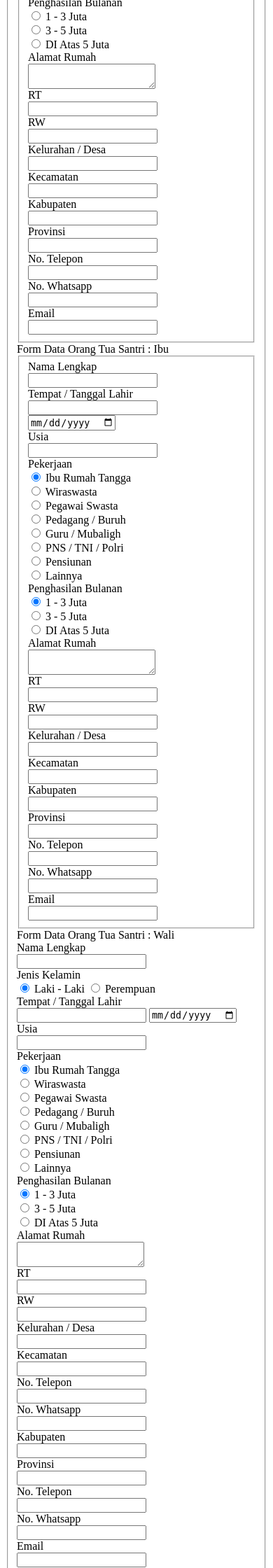
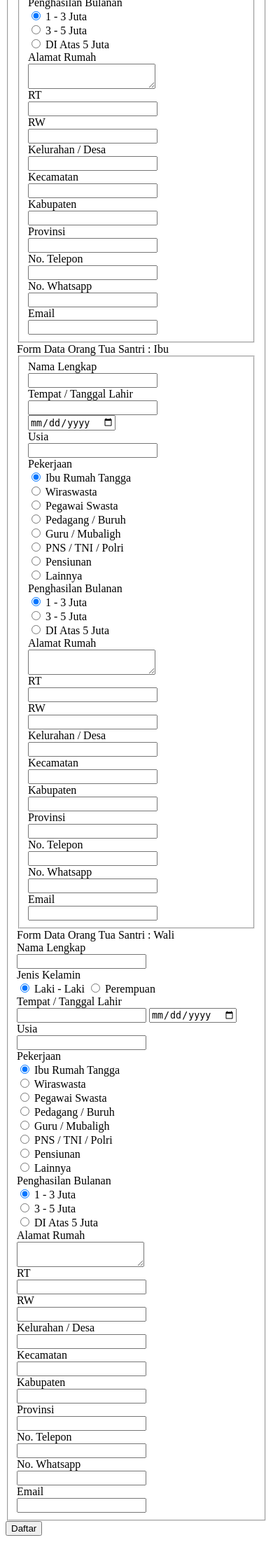
Before and after one commit to rizkymb/kesiswaan, a PHP site: page /admin/daftarsantri.php in a window 390 px wide. Shown: the part 1400-3640 px from the top of the page at 70% size. After the commit the page ends 3594 px from the top, so only its background shows below. Run offline with PHP 8.4, Linux system fonts and the light colour scheme; data comes from the database, SQL or seed files in the repository.

Commit message:
Fix Form & Query

```diff
--- a/admin/daftarsantri.php
+++ b/admin/daftarsantri.php
@@ -366,11 +366,11 @@
     <label class="col-md-4 control-label" for="jeniskelamin">Jenis Kelamin</label>
     <div class="col-md-4">
         <label class="radio-inline" for="jeniskelamin-0">
-        <input type="radio" name="jeniskelamin" id="jeniskelamin-0" value="1" checked="checked">
+        <input type="radio" name="jeniskelaminayah" id="jeniskelamin-0" value="1" checked="checked">
         Laki - Laki
         </label>
         <label class="radio-inline" for="jeniskelamin-1">
-        <input type="radio" name="jeniskelamin" id="jeniskelamin-1" value="2">
+        <input type="radio" name="jeniskelaminayah" id="jeniskelamin-1" value="2">
         Perempuan
         </label>
     </div>
@@ -654,23 +654,23 @@
 
 <!-- Multiple Radios -->
 <div class="form-group">
-  <label class="col-md-4 control-label" for="penghasilanayah">Penghasilan Bulanan</label>
+  <label class="col-md-4 control-label" for="penghasilanibu">Penghasilan Bulanan</label>
   <div class="col-md-4">
   <div class="radio">
-    <label for="penghasilanayah-0">
-      <input type="radio" name="penghasilanayah" id="penghasilanayah-0" value="1 - 3 Juta" checked="checked">
+    <label for="penghasilanibu-0">
+      <input type="radio" name="penghasilanibu" id="penghasilanibu-0" value="1 - 3 Juta" checked="checked">
       1 - 3 Juta
     </label>
 	</div>
   <div class="radio">
-    <label for="penghasilanayah-1">
-      <input type="radio" name="penghasilanayah" id="penghasilanayah-1" value="3 - 5 Juta">
+    <label for="penghasilanibu-1">
+      <input type="radio" name="penghasilanibu" id="penghasilanibu-1" value="3 - 5 Juta">
       3 - 5 Juta
     </label>
 	</div>
   <div class="radio">
-    <label for="penghasilanayah-2">
-      <input type="radio" name="penghasilanayah" id="penghasilanayah-2" value="DI Atas 5 Juta">
+    <label for="penghasilanibu-2">
+      <input type="radio" name="penghasilanibu" id="penghasilanibu-2" value="DI Atas 5 Juta">
       DI Atas 5 Juta
     </label>
 	</div>
@@ -943,24 +943,6 @@
 
 <!-- Text input-->
 <div class="form-group">
-  <label class="col-md-4 control-label" for="notelpwali">No. Telepon</label>
-  <div class="col-md-4">
-  <input id="notelpwali" name="notelpwali" type="text" placeholder="" class="form-control input-md" >
-
-  </div>
-</div>
-
-<!-- Text input-->
-<div class="form-group">
-  <label class="col-md-4 control-label" for="nowhatsappwali">No. Whatsapp</label>
-  <div class="col-md-4">
-  <input id="nowhatsappwali" name="nowhatsappwali" type="text" placeholder="" class="form-control input-md" >
-
-  </div>
-</div>
-
-<!-- Text input-->
-<div class="form-group">
   <label class="col-md-4 control-label" for="kabupatenwali">Kabupaten</label>
   <div class="col-md-4">
   <input id="kabupatenwali" name="kabupatenwali" type="text" placeholder="" class="form-control input-md" >
@@ -981,7 +963,7 @@
 <div class="form-group">
   <label class="col-md-4 control-label" for="notelpibu">No. Telepon</label>
   <div class="col-md-4">
-  <input id="notelpibu" name="notelpwali" type="text" placeholder="" class="form-control input-md" >
+  <input id="notelpwali" name="notelpwali" type="text" placeholder="" class="form-control input-md" >
 
   </div>
 </div>
@@ -990,7 +972,7 @@
 <div class="form-group">
   <label class="col-md-4 control-label" for="nowhatsappibu">No. Whatsapp</label>
   <div class="col-md-4">
-  <input id="nowhatsappibu" name="nowhatsappwali" type="text" placeholder="" class="form-control input-md" >
+  <input id="nowhatsappwali" name="nowhatsappwali" type="text" placeholder="" class="form-control input-md" >
 
   </div>
 </div>
@@ -999,7 +981,7 @@
 <div class="form-group">
   <label class="col-md-4 control-label" for="emailibu">Email</label>
   <div class="col-md-4">
-  <input id="emailibu" name="emailibu" type="text" placeholder="" class="form-control input-md" >
+  <input id="emailwali" name="emailwali" type="text" placeholder="" class="form-control input-md" >
   </div>
 </div>
 </div>
```
Also changed, not shown: admin/proses_inputsantri.php (+9 -5 lines).
